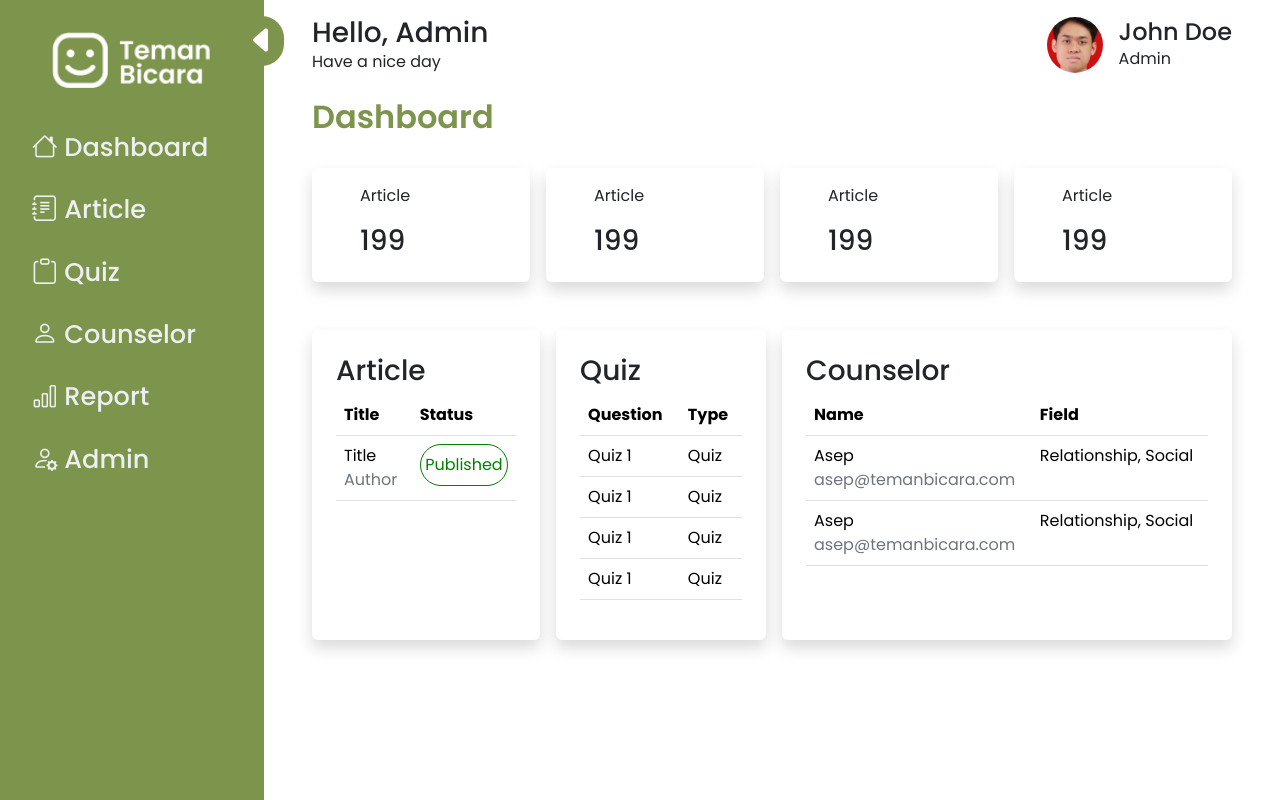
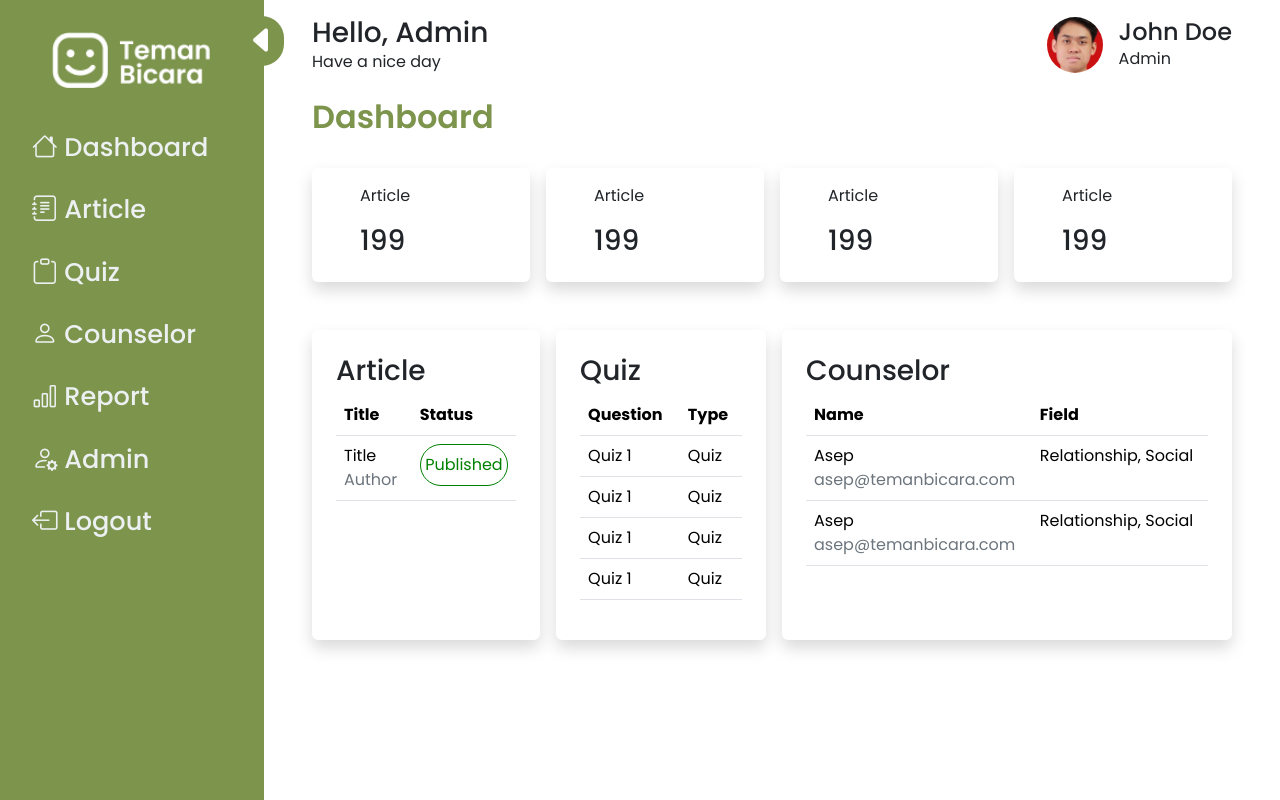
Before and after one commit to Febry3/temanbicara-front-react, a React (Vite) app: page / in a window 1280 px wide. Built offline with nearby package versions, Linux system fonts and the light colour scheme; sample sign-in values are in the browser's storage.

Commit message:
feat: adding logout feature

```diff
--- a/src/components/Navbar/Navbar.jsx
+++ b/src/components/Navbar/Navbar.jsx
@@ -2,9 +2,10 @@ import { Link } from 'react-router-dom';
 import './Navbar.css';
 import logo from '../../assets/telogo.png';
 import leftlogo from '../../assets/left-logo.png';
+import { useUser } from '../../context/UserContext';
 
 const Navbar = ({ isOpen, toggleSidebar }) => {
-
+    const { logoutUser } = useUser();
 
     return (
         <>
@@ -31,7 +32,10 @@ const Navbar = ({ isOpen, toggleSidebar }) => {
                                     <Link to="/contact"><i className="bi bi-bar-chart"></i> Report</Link>
                                 </li>
                                 <li>
-                                    <Link to="/contact"><i className="bi bi-person-gear"></i> Admin</Link>
+                                    <Link to="/contact" ><i className="bi bi-person-gear"></i> Admin</Link>
+                                </li>
+                                <li>
+                                    <Link onClick={logoutUser}><i className="bi bi-box-arrow-left"></i> Logout</Link>
                                 </li>
                             </ul>
                         </> :
@@ -56,6 +60,9 @@ const Navbar = ({ isOpen, toggleSidebar }) => {
                                 <li>
                                     <Link to="/contact"><i className="bi bi-person-gear"></i></Link>
                                 </li>
+                                <li>
+                                    <Link onClick={logoutUser}><i className="bi bi-box-arrow-left"></i></Link>
+                                </li>
                             </ul>
                         </>
                 }
--- a/src/router.jsx
+++ b/src/router.jsx
@@ -20,7 +20,7 @@ const router = createBrowserRouter([
     element: <Login />,
   },
   {
-    path: "*",
+    path: "/*",
     element: <NotFound />,
   },
 ]);
```
